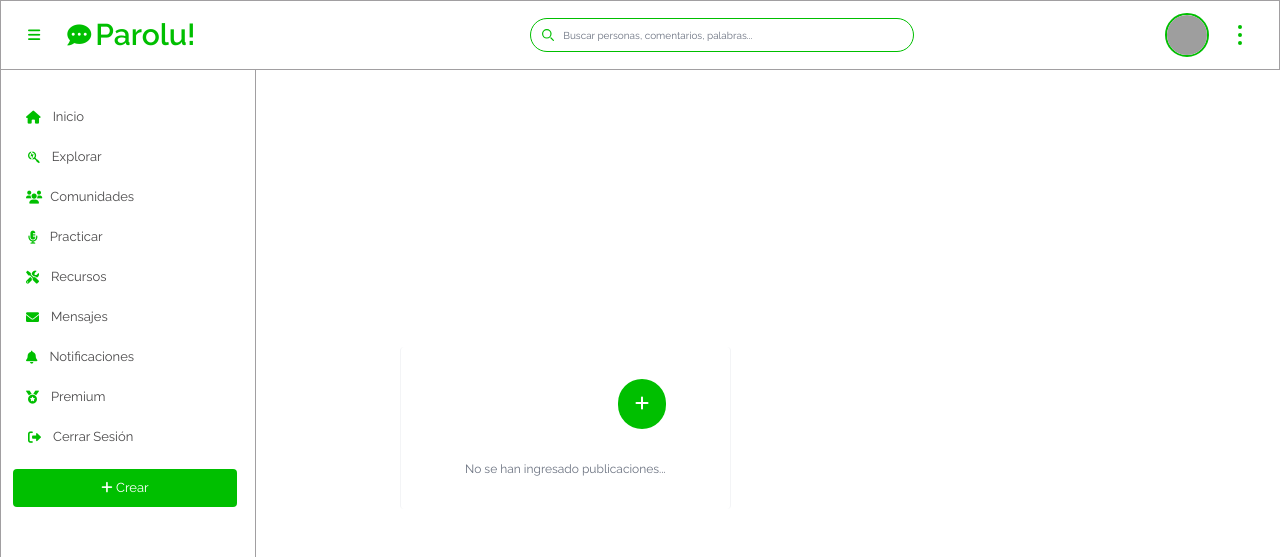
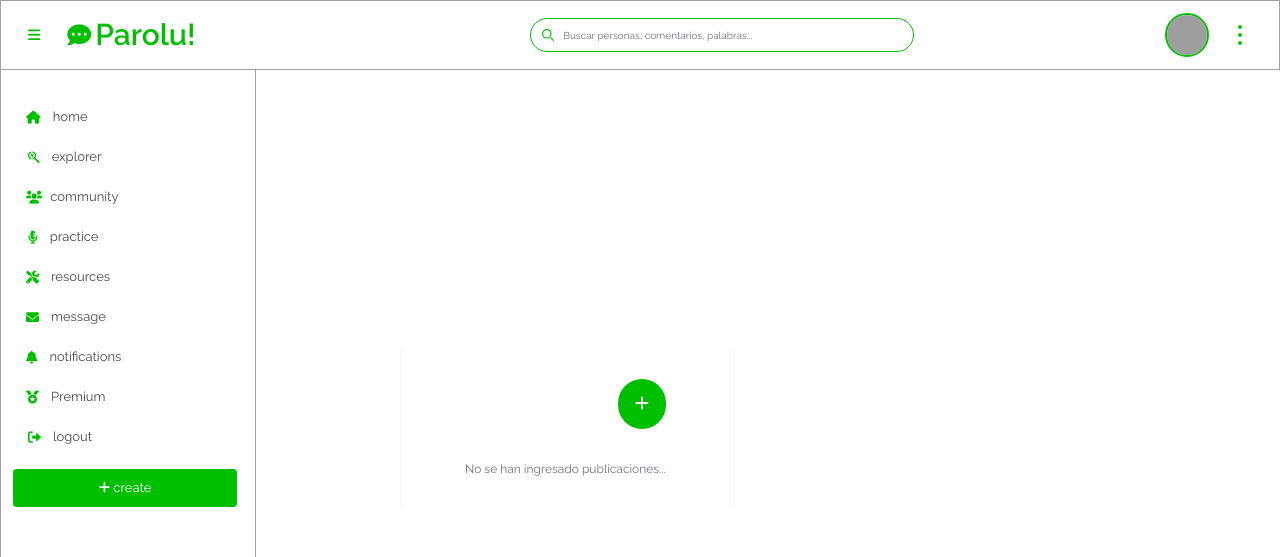
Before and after one commit to No-Country-simulation/equipo-c23-104-webapp, a React (Vite) app in the folder frontend/: page / in a window 1280 px wide. Shown: the top 557 px of the page. Built offline with nearby package versions, Linux system fonts and the light colour scheme; grey boxes are pictures that could not be loaded.

Commit message:
buscador-nav: Agregado idioma inglés en Sidebar

```diff
--- a/frontend/src/components/Sidebar.jsx
+++ b/frontend/src/components/Sidebar.jsx
@@ -1,6 +1,8 @@
 import React from "react";
+import { useTranslation } from "react-i18next";
 
 export default function Sidebar({ isTextVisible }) {
+  const { t, i18n } = useTranslation();
   return (
     <aside
       id="logo-sidebar"
@@ -30,7 +32,7 @@ export default function Sidebar({ isTextVisible }) {
                       : "opacity-0 translate-x-[-10px] w-0"
                   }`}
                 >
-                  Inicio
+                  {t("home")}
                 </span>
               )}
             </a>
@@ -54,7 +56,7 @@ export default function Sidebar({ isTextVisible }) {
                       : "opacity-0 -translate-x-2 w-0 overflow-hidden"
                   }`}
                 >
-                  Explorar
+                  {t("explorer")}
                 </span>
               )}
             </a>
@@ -78,7 +80,7 @@ export default function Sidebar({ isTextVisible }) {
                       : "opacity-0 -translate-x-2 w-0 overflow-hidden"
                   }`}
                 >
-                  Comunidades
+                  {t("community")}
                 </span>
               )}
             </a>
@@ -102,7 +104,7 @@ export default function Sidebar({ isTextVisible }) {
                       : "opacity-0 -translate-x-2 w-0 overflow-hidden"
                   }`}
                 >
-                  Practicar
+                  {t("practice")}
                 </span>
               )}
             </a>
@@ -126,7 +128,7 @@ export default function Sidebar({ isTextVisible }) {
                       : "opacity-0 -translate-x-2 w-0 overflow-hidden"
                   }`}
                 >
-                  Recursos
+                  {t("resources")}
                 </span>
               )}
             </a>
@@ -150,7 +152,7 @@ export default function Sidebar({ isTextVisible }) {
                       : "opacity-0 -translate-x-2 w-0 overflow-hidden"
                   }`}
                 >
-                  Mensajes
+                  {t("message")}
                 </span>
               )}
             </a>
@@ -174,7 +176,7 @@ export default function Sidebar({ isTextVisible }) {
                       : "opacity-0 -translate-x-2 w-0 overflow-hidden"
                   }`}
                 >
-                  Notificaciones
+                  {t("notifications")}
                 </span>
               )}
             </a>
@@ -222,14 +224,14 @@ export default function Sidebar({ isTextVisible }) {
                       : "opacity-0 -translate-x-2 w-0 overflow-hidden"
                   }`}
                 >
-                  Cerrar Sesión
+                  {t("logout")}
                 </span>
               )}
             </a>
           </li>
         </ul>
         <button
-          title={!isTextVisible ? "Crear" : ""}
+          title={!isTextVisible ? t("create") : ""}
           type="button"
           className={`border hover:border-transparent bg-[#00bf00] text-white dark:hover:border-white font-medium rounded transition-all duration-200 ${
             isTextVisible
@@ -237,7 +239,7 @@ export default function Sidebar({ isTextVisible }) {
               : "w-10 h-10 mt-3 flex items-center justify-center text-[10px] rounded-full"
           }`}
         >
-          <i className="fa-solid fa-plus"></i> {isTextVisible && "Crear"}
+          <i className="fa-solid fa-plus"></i> {isTextVisible && t("create")}
         </button>
       </div>
     </aside>
--- a/frontend/src/language/en/translation.json
+++ b/frontend/src/language/en/translation.json
@@ -14,5 +14,13 @@
   "portuguese": "Portuguese",
   "esperanto": "Esperanto",
   "french": "French",
-  "german": "German"
+  "german": "German",
+  "home": "Home",
+  "explorer": "Explorer",
+  "community": "Community",
+  "practice": "Practice",
+  "resources": "Resources",
+  "message": "Message",
+  "notifications": "Notifications",
+  "create": "Create"
 }
```
